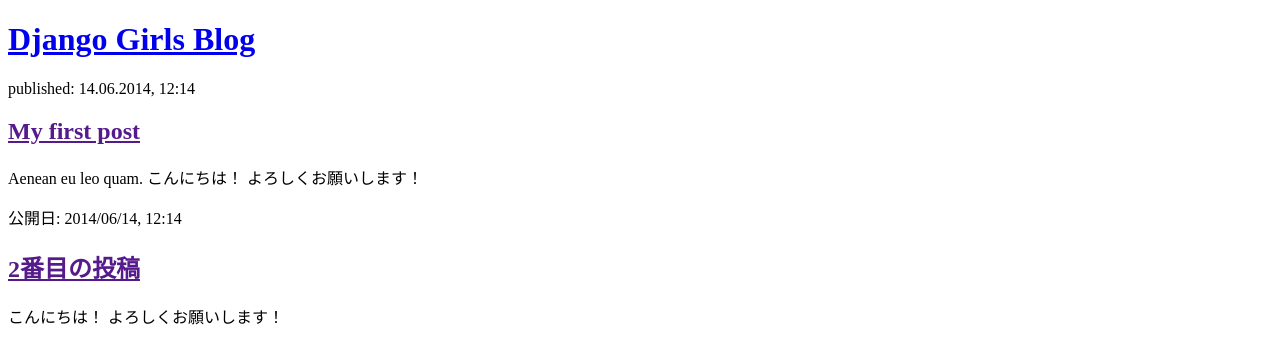
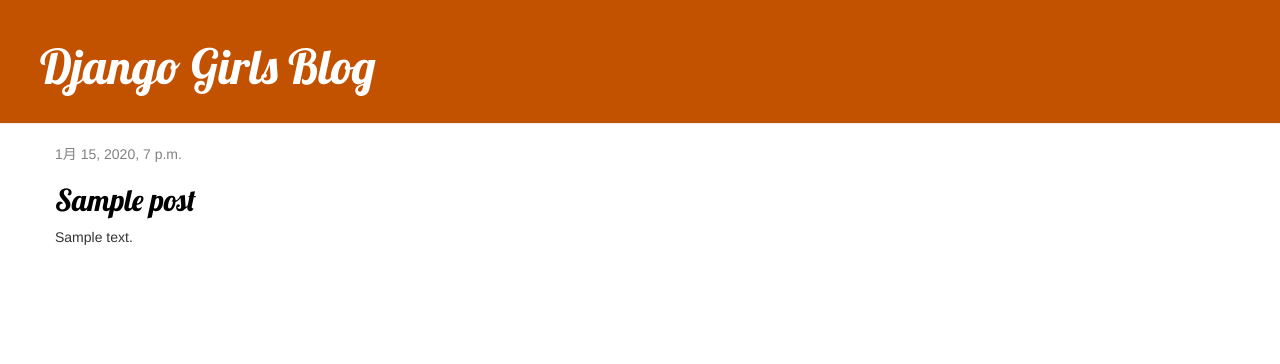
Before and after one commit to kiyoshi5/my-first-blog, a Django app: page / in a window 1280 px wide. Shown: the top 364 px of the page. Run offline with Django 3.2, Linux system fonts and the light colour scheme; tables that the repository leaves empty hold one stand-in row (values such as "Sample post"); some libraries are stand-ins or nearby versions.

Commit message:
Added view and template for detailed blog post as well as CSS for the site.

```diff
--- /dev/null
+++ b/blog/static/css/blog.css
@@ -0,0 +1,46 @@
+.page-header {
+    background-color: #C25100;
+    margin-top: 0;
+    padding: 20px 20px 20px 40px;
+}
+
+.page-header h1, .page-header h1 a, .page-header h1 a:visited, .page-header h1 a:active {
+    color: #ffffff;
+    font-size: 36pt;
+    text-decoration: none;
+}
+
+.content {
+    margin-left: 40px;
+}
+
+h1, h2, h3, h4 {
+    font-family: 'Lobster', cursive;
+}
+
+.date {
+    color: #828282;
+}
+
+.save {
+    float: right;
+}
+
+.post-form textarea, .post-form input {
+    width: 100%;
+}
+
+.top-menu, .top-menu:hover, .top-menu:visited {
+    color: #ffffff;
+    float: right;
+    font-size: 26pt;
+    margin-right: 20px;
+}
+
+.post {
+    margin-bottom: 70px;
+}
+
+.post h2 a, .post h2 a:visited {
+    color: #000000;
+}
--- /dev/null
+++ b/blog/templates/blog/base.html
@@ -0,0 +1,25 @@
+{% load static %}
+<!DOCTYPE html>
+<html lang="en">
+<head>
+    <meta charset="UTF-8">
+    <title>Django Girls blog</title>
+    <link rel="stylesheet" href="//maxcdn.bootstrapcdn.com/bootstrap/3.2.0/css/bootstrap.min.css">
+    <link rel="stylesheet" href="//maxcdn.bootstrapcdn.com/bootstrap/3.2.0/css/bootstrap-theme.min.css">
+    <link href="//fonts.googleapis.com/css?family=Lobster&subset=latin,latin-ext" rel="stylesheet" type="text/css">
+    <link rel="stylesheet" href="{% static 'css/blog.css' %}">
+</head>
+<body>
+    <div class="page-header">
+        <h1><a href="/">Django Girls Blog</a></h1>
+    </div>
+    <div class="content container">
+        <div class="row">
+            <div class="col-md-8">
+            {% block content %}
+            {% endblock %}
+            </div>
+        </div>
+    </div>
+</body>
+</html>
--- a/blog/templates/blog/post_list.html
+++ b/blog/templates/blog/post_list.html
@@ -1,24 +1,13 @@
-<!DOCTYPE html>
-<html lang="en">
-<head>
-    <meta charset="UTF-8">
-    <title>Django Girls blog</title>
-</head>
-<body>
-        <div>
-            <h1><a href="/">Django Girls Blog</a></h1>
+{% extends 'blog/base.html' %}
+
+{% block content %}
+    {% for post in posts %}
+        <div class="post">
+            <div class="date">
+                {{ post.published_date }}
+            </div>
+            <h2><a href="{% url 'post_detail' pk=post.pk %}">{{ post.title }}</a></h2>
+            <p>{{ post.text|linebreaksbr }}</p>
         </div>
-
-        <div>
-            <p>published: 14.06.2014, 12:14</p>
-            <h2><a href="">My first post</a></h2>
-            <p>Aenean eu leo quam. こんにちは！ よろしくお願いします！ </p>
-        </div>
-
-        <div>
-            <p>公開日: 2014/06/14, 12:14</p>
-            <h2><a href="">2番目の投稿</a></h2>
-            <p> こんにちは！ よろしくお願いします！ </p>
-        </div>
-</body>
-</html>
+    {% endfor %}
+{% endblock %}
--- a/blog/urls.py
+++ b/blog/urls.py
@@ -4,4 +4,5 @@
 
 urlpatterns = [
     path('', views.post_list, name='post_list'),
+    path('post/<int:pk>/', views.post_detail, name='post_detail'),
 ]
--- a/blog/views.py
+++ b/blog/views.py
@@ -1,5 +1,13 @@
-from django.shortcuts import render
+from django.shortcuts import render, get_object_or_404
+from django.utils import timezone
+from .models import Post
 
 
 def post_list(request):
-    return render(request, 'blog/post_list.html', {})
+    posts = Post.objects.filter(published_date__lte=timezone.now()).order_by('published_date')
+    return render(request, 'blog/post_list.html', {'posts': posts})
+
+
+def post_detail(request, pk):
+    post = get_object_or_404(Post, pk=pk)
+    return render(request, 'blog/post_detail.html', {'post': post})
```
Also changed, not shown: blog/templates/blog/post_detail.html (added, +13 -0 lines).
